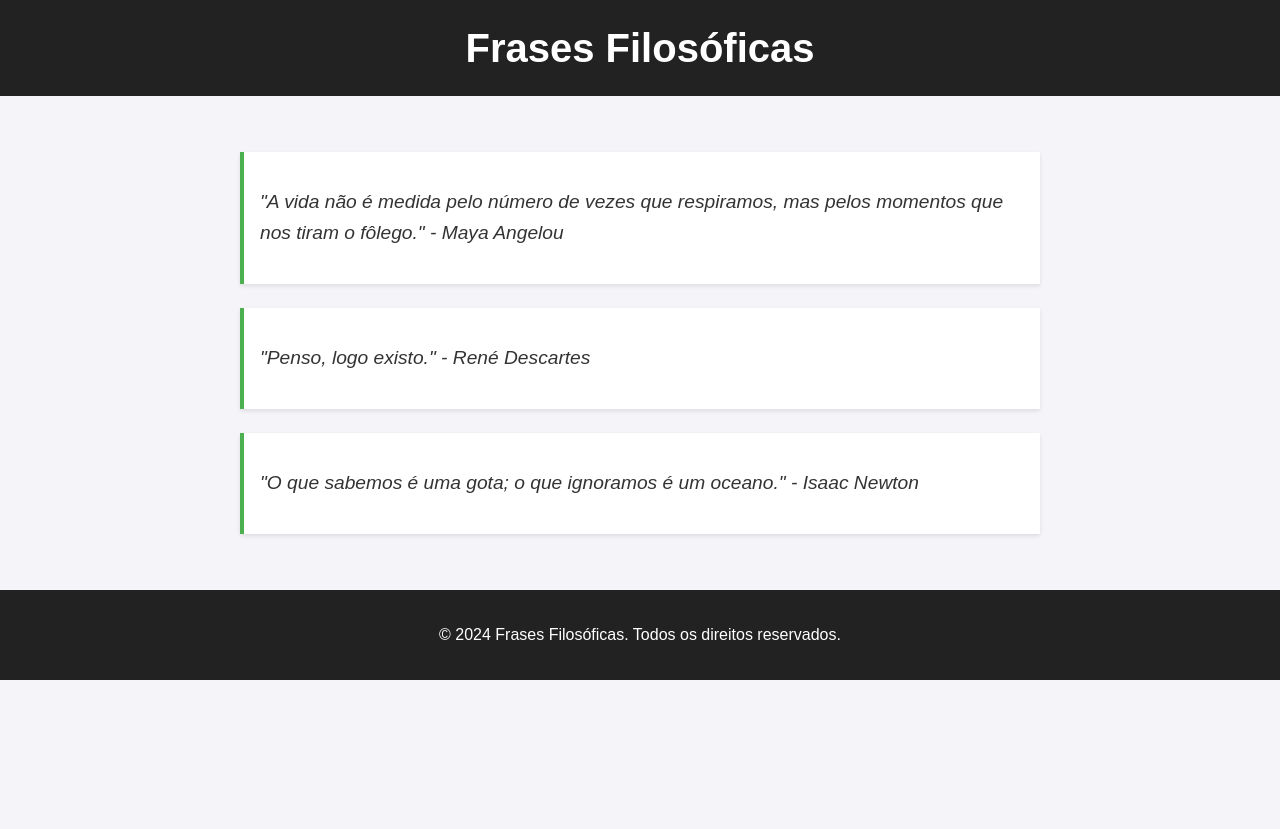
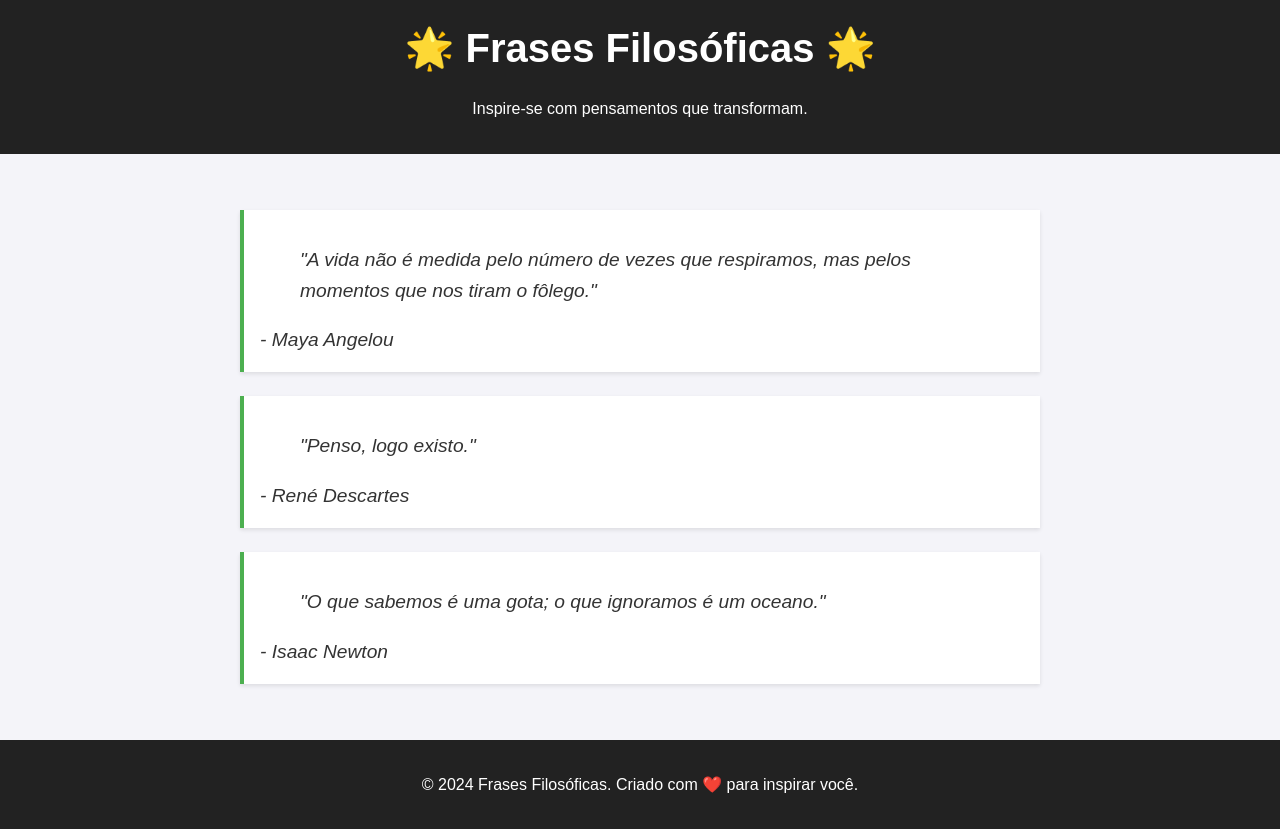
Before and after one commit to HPedro00/Site-filosofia, a plain HTML site: page Index.html in a window 1280 px wide. Before the commit the page ends 800 px from the top, so only its background shows below. Drawn offline with Linux system fonts and the light colour scheme.

Commit message:
Update Index.html

```diff
--- a/Index.html
+++ b/Index.html
@@ -8,21 +8,33 @@
 </head>
 <body>
     <header>
-        <h1>Frases Filosóficas</h1>
+        <div class="header-container">
+            <h1>🌟 Frases Filosóficas 🌟</h1>
+            <p>Inspire-se com pensamentos que transformam.</p>
+        </div>
     </header>
     <main>
         <section class="quote">
-            <p>"A vida não é medida pelo número de vezes que respiramos, mas pelos momentos que nos tiram o fôlego." - Maya Angelou</p>
+            <blockquote>
+                "A vida não é medida pelo número de vezes que respiramos, mas pelos momentos que nos tiram o fôlego."
+            </blockquote>
+            <cite>- Maya Angelou</cite>
         </section>
         <section class="quote">
-            <p>"Penso, logo existo." - René Descartes</p>
+            <blockquote>
+                "Penso, logo existo."
+            </blockquote>
+            <cite>- René Descartes</cite>
         </section>
         <section class="quote">
-            <p>"O que sabemos é uma gota; o que ignoramos é um oceano." - Isaac Newton</p>
+            <blockquote>
+                "O que sabemos é uma gota; o que ignoramos é um oceano."
+            </blockquote>
+            <cite>- Isaac Newton</cite>
         </section>
     </main>
     <footer>
-        <p>&copy; 2024 Frases Filosóficas. Todos os direitos reservados.</p>
+        <p>&copy; 2024 Frases Filosóficas. Criado com ❤️ para inspirar você.</p>
     </footer>
 </body>
 </html>
```
